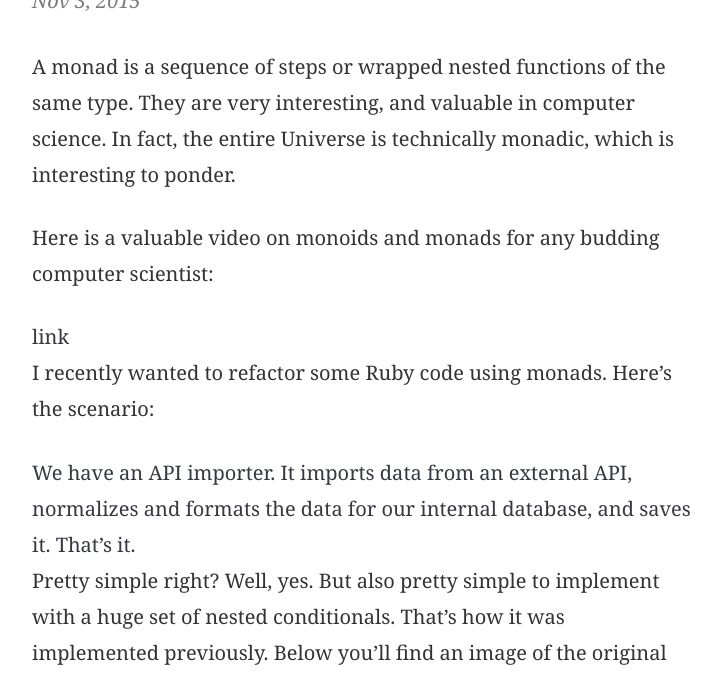
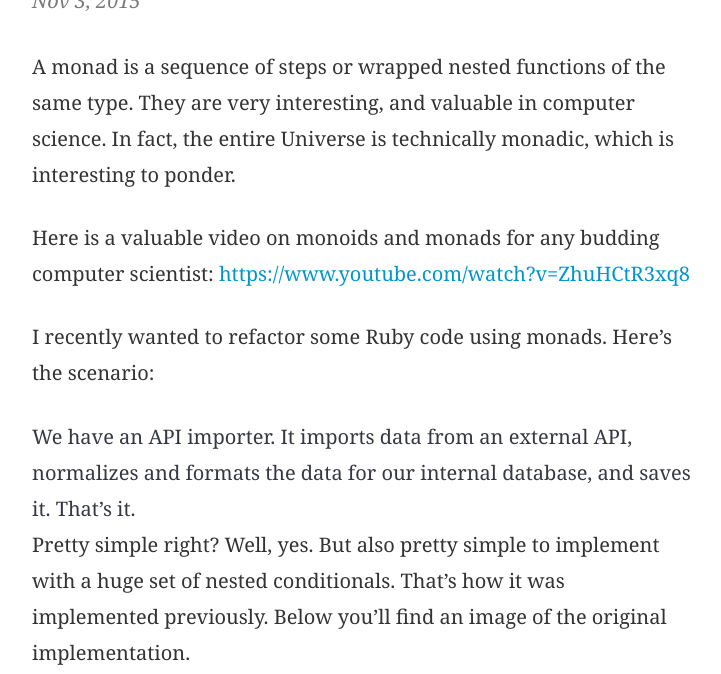
Before and after one commit to mraiur/dainmiller.github.io, a Jekyll site: the page built from _posts/2015-11-03-monadic-refactoring.markdown, in a window 1280 px wide and 900 px high, scrolled down 602 px, cut to the strip 0-674 px from the top of the window. Shown: the whole strip, without its empty margins (276-997 px from the left). Built offline with Jekyll 4.4.1, drawn with Linux system fonts in a browser that asks for light colours.

Commit message:
Update 2015-11-03-monadic-refactoring.markdown

```diff
--- a/_posts/2015-11-03-monadic-refactoring.markdown
+++ b/_posts/2015-11-03-monadic-refactoring.markdown
@@ -7,8 +7,7 @@ summary: A functional interface for API polling.
 ---
 A monad is a sequence of steps or wrapped nested functions of the same type. They are very interesting, and valuable in computer science. In fact, the entire Universe is technically monadic, which is interesting to ponder.
 
-Here is a valuable video on monoids and monads for any budding computer scientist:
-- link
+Here is a valuable video on monoids and monads for any budding computer scientist: [https://www.youtube.com/watch?v=ZhuHCtR3xq8](https://www.youtube.com/watch?v=ZhuHCtR3xq8)
 
 I recently wanted to refactor some Ruby code using monads. Here’s the scenario:
 1. We have an API importer. It imports data from an external API, normalizes and formats the data for our internal database, and saves it. That’s it.
```
